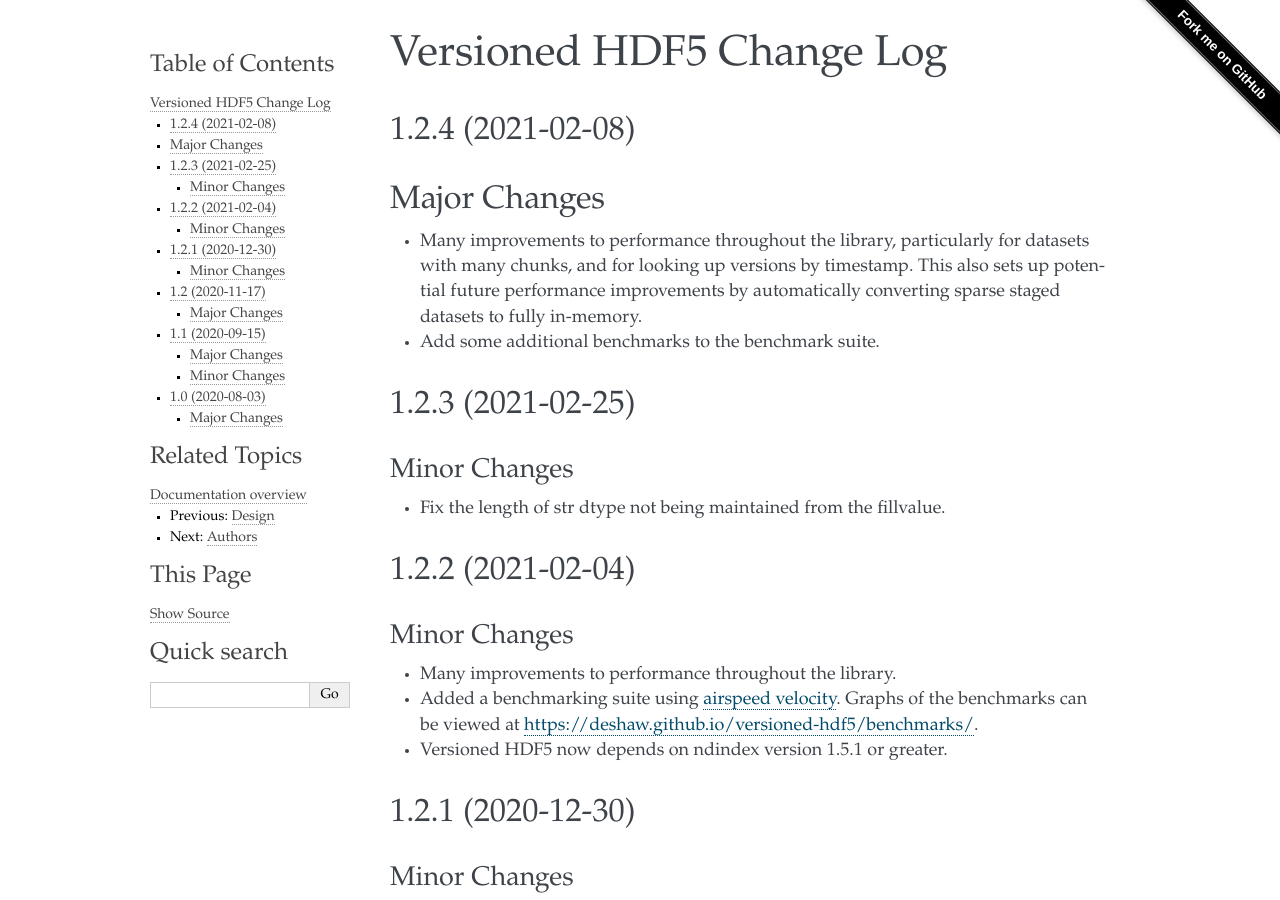
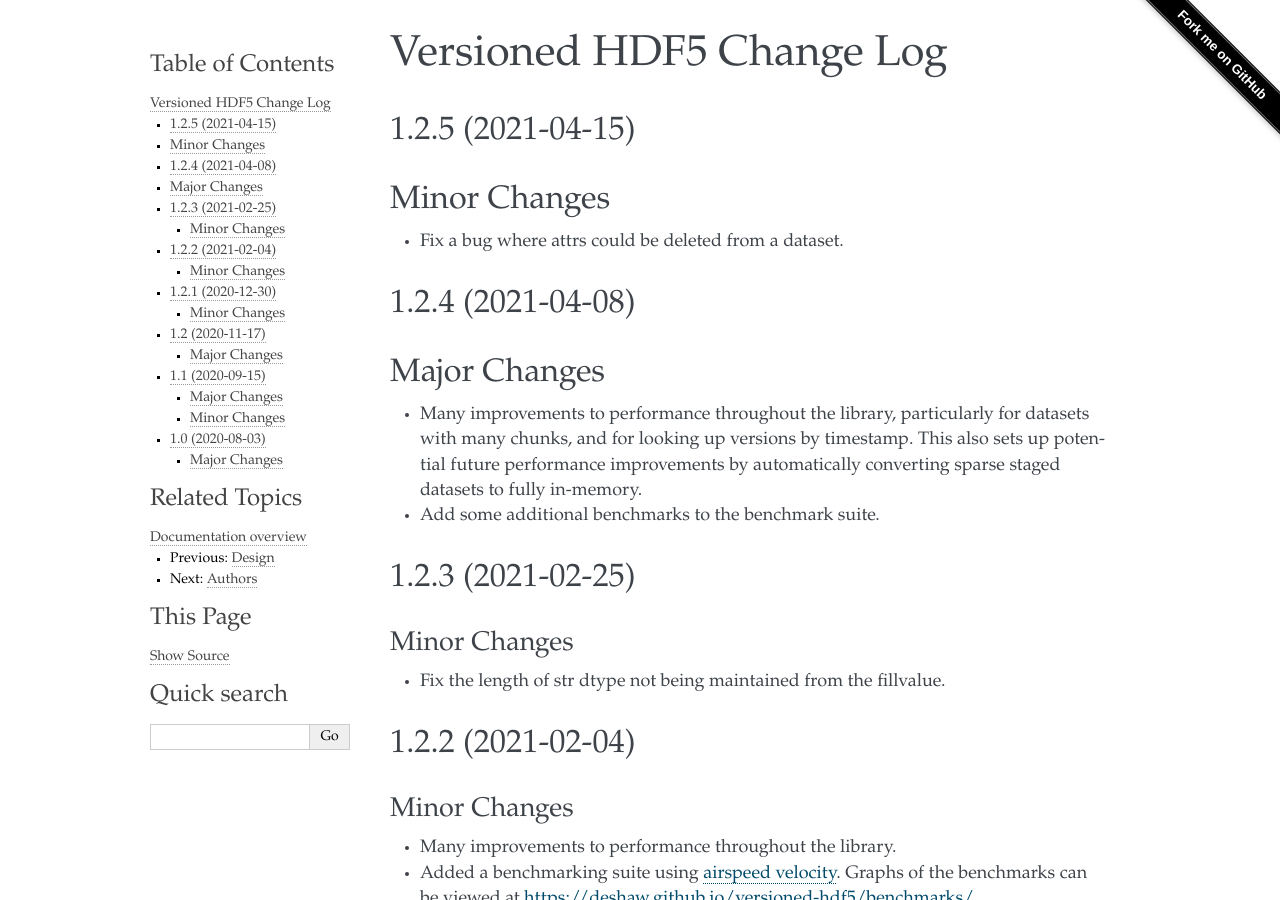
Before and after one commit to deshaw/versioned-hdf5, a Sphinx documentation site: the page built from docs/changelog.md, in a window 1280 px wide and 900 px high. Built offline with Sphinx 7.4.7, drawn with Linux system fonts in a browser that asks for light colours.

Commit message:
Add a changelog for 1.2.5
Also fix the release date for 1.2.4.

```diff
--- a/docs/changelog.md
+++ b/docs/changelog.md
@@ -1,7 +1,13 @@
 Versioned HDF5 Change Log
 =========================
 
-## 1.2.4 (2021-02-08)
+## 1.2.5 (2021-04-15)
+
+## Minor Changes
+
+- Fix a bug where attrs could be deleted from a dataset.
+
+## 1.2.4 (2021-04-08)
 
 ## Major Changes
 
```
